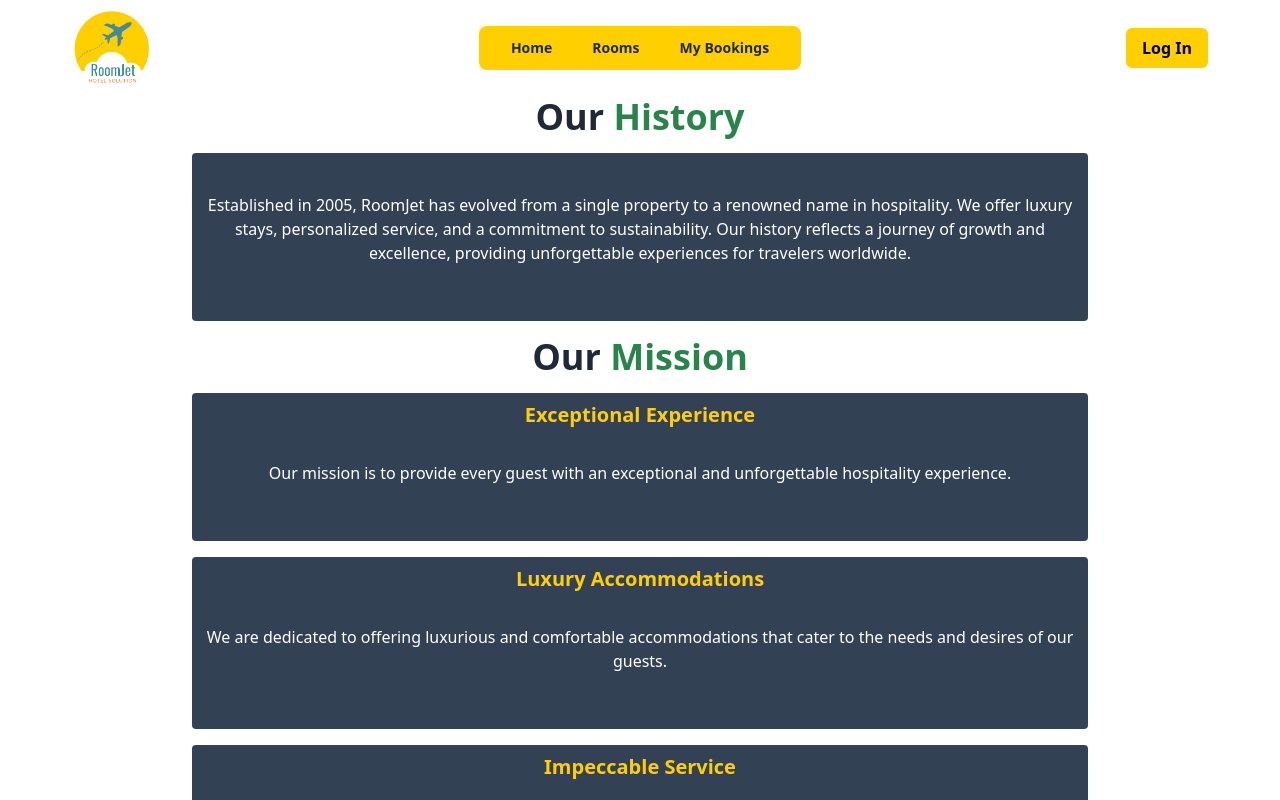
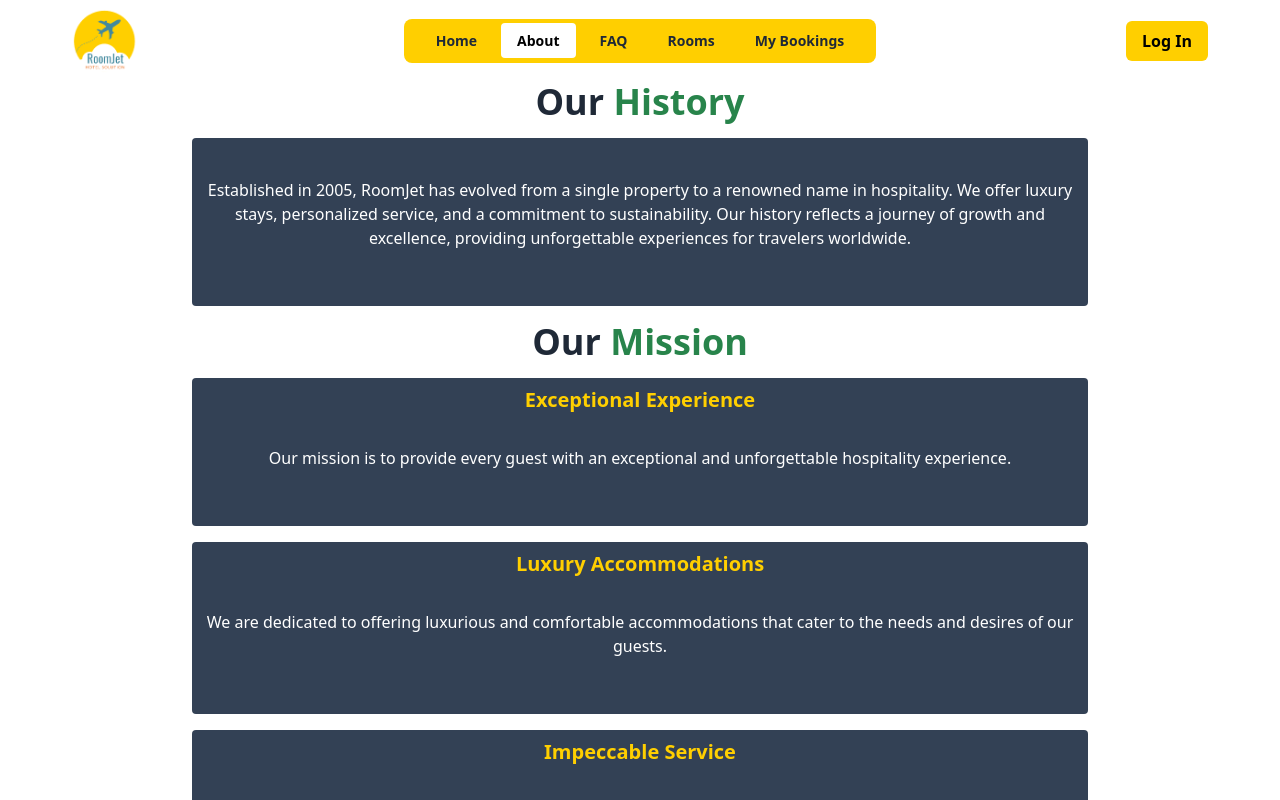
Before and after one commit to mahbubullah09/RoomJet-clientSide, a React (Vite) app: page /about in a window 1280 px wide. Shown: the top 800 px of the page. Built offline with nearby package versions, Linux system fonts and the light colour scheme; no server answers.

Commit message:
navbar update

```diff
--- a/src/Footer/Component/Faq/Faq.jsx
+++ b/src/Footer/Component/Faq/Faq.jsx
@@ -2,7 +2,7 @@ import { Helmet } from "react-helmet-async";
 
 const Faq = () => {
   return (
-    <div>
+    <div className="max-w-5xl mx-auto">
         <Helmet>
         <title>RoomJet-FAQ</title>
         </Helmet>
--- a/src/Navbar/Navbar.jsx
+++ b/src/Navbar/Navbar.jsx
@@ -18,11 +18,41 @@ const Navbar = () => {
           className={({ isActive }) =>
             isActive
               ? " text-black font-bold bg-white rounded   py-2 px-4     "
-              : " font-boldF  py-2 px-4  "
+              : " font-bold  py-2 px-4  "
           }
         >
           {" "}
           Home
+          <span className="absolute -bottom-0 left-1/2 w-0 h-0.5 bg-black group-hover:w-1/2 group-hover:transition-all"></span>
+          <span className="absolute -bottom-0 right-1/2 w-0 h-0.5 bg-black group-hover:w-1/2 group-hover:transition-all"></span>
+        </NavLink>
+      </ul>
+      <ul className="py-1 relative group">
+        <NavLink
+          to="/about"
+          className={({ isActive }) =>
+            isActive
+              ? " text-black font-bold bg-white rounded   py-2 px-4     "
+              : " font-bold  py-2 px-4  "
+          }
+        >
+          {" "}
+          About
+          <span className="absolute -bottom-0 left-1/2 w-0 h-0.5 bg-black group-hover:w-1/2 group-hover:transition-all"></span>
+          <span className="absolute -bottom-0 right-1/2 w-0 h-0.5 bg-black group-hover:w-1/2 group-hover:transition-all"></span>
+        </NavLink>
+      </ul>
+      <ul className="py-1 relative group">
+        <NavLink
+          to="/faq"
+          className={({ isActive }) =>
+            isActive
+              ? " text-black font-bold bg-white rounded   py-2 px-4     "
+              : " font-bold  py-2 px-4  "
+          }
+        >
+          {" "}
+         FAQ
           <span className="absolute -bottom-0 left-1/2 w-0 h-0.5 bg-black group-hover:w-1/2 group-hover:transition-all"></span>
           <span className="absolute -bottom-0 right-1/2 w-0 h-0.5 bg-black group-hover:w-1/2 group-hover:transition-all"></span>
         </NavLink>
```
